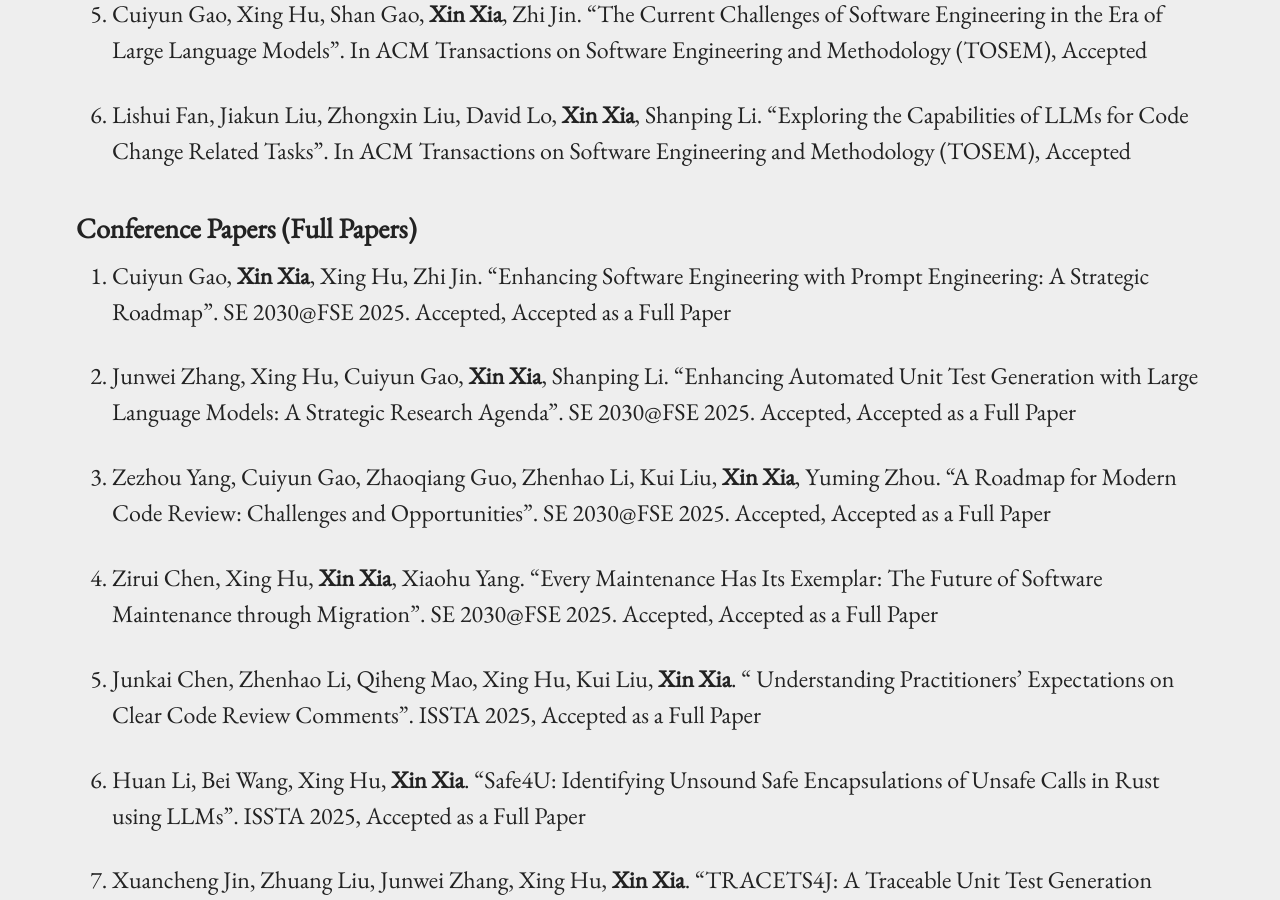
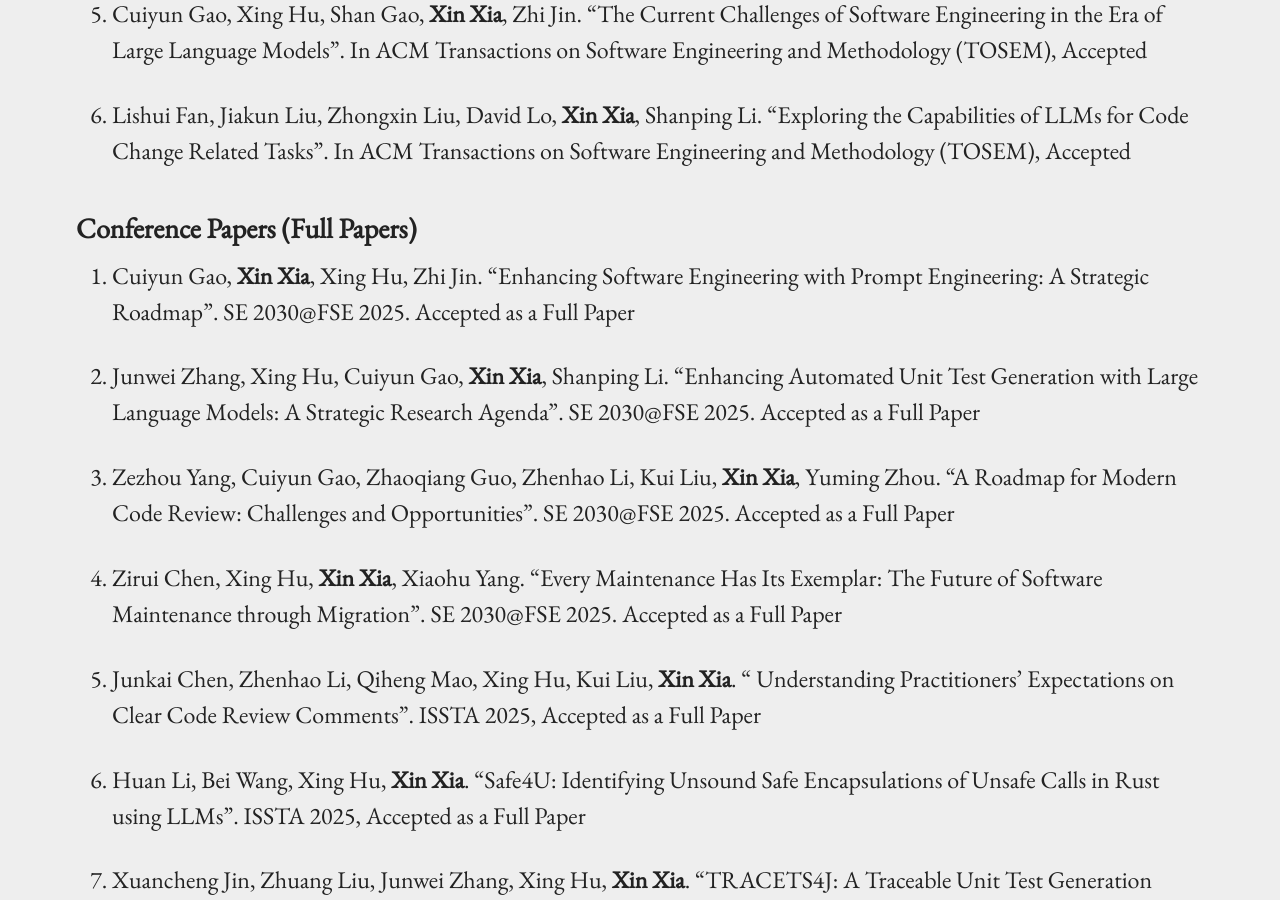
Before and after one commit to xin-xia/xin-xia.github.io, a Jekyll site: the page built from publication.md, in a window 1280 px wide and 900 px high, scrolled down 1369 px. Built offline with Jekyll 4.4.1, drawn with Linux system fonts in a browser that asks for light colours.

Commit message:
Update publication.md

```diff
--- a/publication.md
+++ b/publication.md
@@ -32,14 +32,14 @@ permalink: /publication/
 
 ### Conference Papers (Full Papers)
 
-196. Cuiyun Gao, <strong>Xin Xia</strong>,  Xing Hu, Zhi Jin.  "Enhancing Software Engineering with Prompt Engineering: A Strategic Roadmap". SE 2030@FSE 2025. Accepted, Accepted as a Full Paper <br />
+196. Cuiyun Gao, <strong>Xin Xia</strong>,  Xing Hu, Zhi Jin.  "Enhancing Software Engineering with Prompt Engineering: A Strategic Roadmap". SE 2030@FSE 2025.  Accepted as a Full Paper <br />
 
-195. Junwei Zhang, Xing Hu, Cuiyun Gao, <strong>Xin Xia</strong>, Shanping Li.  "Enhancing Automated Unit Test Generation with Large Language Models: A Strategic Research Agenda". SE 2030@FSE 2025. Accepted, Accepted as a Full Paper <br />
+195. Junwei Zhang, Xing Hu, Cuiyun Gao, <strong>Xin Xia</strong>, Shanping Li.  "Enhancing Automated Unit Test Generation with Large Language Models: A Strategic Research Agenda". SE 2030@FSE 2025.  Accepted as a Full Paper <br />
 
-194. Zezhou Yang, Cuiyun Gao, Zhaoqiang Guo, Zhenhao Li, Kui Liu,  <strong>Xin Xia</strong>, Yuming Zhou. "A Roadmap for Modern Code Review: Challenges and Opportunities". SE 2030@FSE 2025. Accepted, Accepted as a Full Paper <br />
+194. Zezhou Yang, Cuiyun Gao, Zhaoqiang Guo, Zhenhao Li, Kui Liu,  <strong>Xin Xia</strong>, Yuming Zhou. "A Roadmap for Modern Code Review: Challenges and Opportunities". SE 2030@FSE 2025.  Accepted as a Full Paper <br />
 
 
-193. Zirui Chen, Xing Hu, <strong>Xin Xia</strong>, Xiaohu Yang. "Every Maintenance Has Its Exemplar: The Future of Software Maintenance through Migration". SE 2030@FSE 2025. Accepted, Accepted as a Full Paper <br />
+193. Zirui Chen, Xing Hu, <strong>Xin Xia</strong>, Xiaohu Yang. "Every Maintenance Has Its Exemplar: The Future of Software Maintenance through Migration". SE 2030@FSE 2025.  Accepted as a Full Paper <br />
 
 192. Junkai Chen, Zhenhao Li, Qiheng Mao, Xing Hu, Kui Liu,  <strong>Xin Xia</strong>. " Understanding Practitioners’ Expectations on Clear Code Review Comments". ISSTA 2025, Accepted as a Full Paper <br />
 
```
